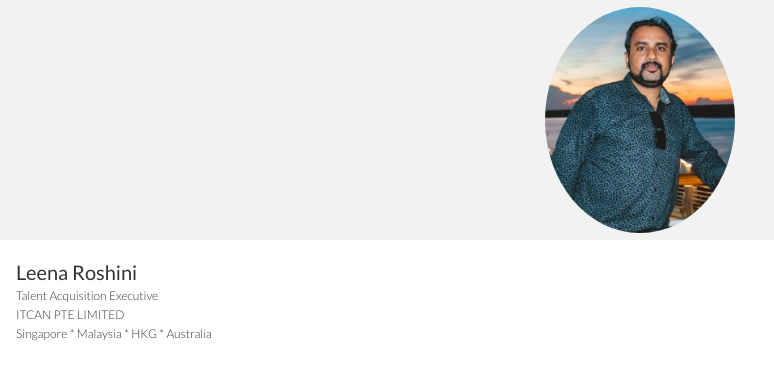
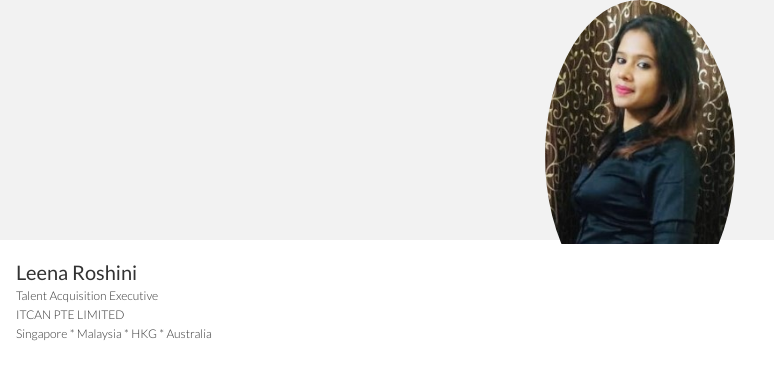
Before and after one commit to ITCANNAMECARD/LEENA, a plain HTML site: page index.html in a window 1280 px wide. Shown: the top 366 px of the page, 0-774 px from the left. Drawn offline with Linux system fonts and the light colour scheme; a web font is replaced by a local one.

Commit message:
Update index.html

```diff
--- a/index.html
+++ b/index.html
@@ -14,7 +14,7 @@
 			<div class="row">
 				<div class="col"></div>
 				<div class="col is-5">
-					<img class="profile-pic" src="MAHESH KUMAR.jpg" alt="Profile Picture">
+					<img class="profile-pic" src="LEENA ROSHINI.jpg" alt="Profile Picture">
 				</div>
 				<div class="col"></div>
 			</div>
```
